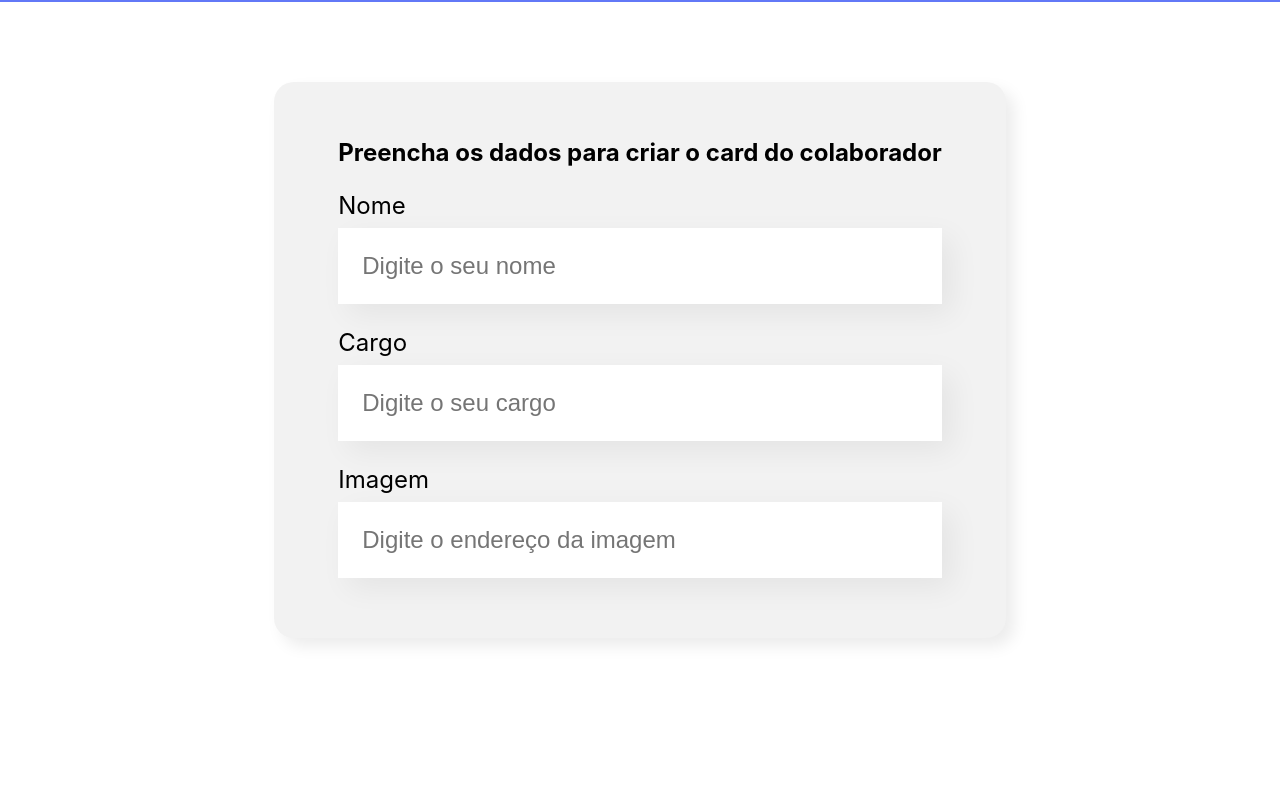
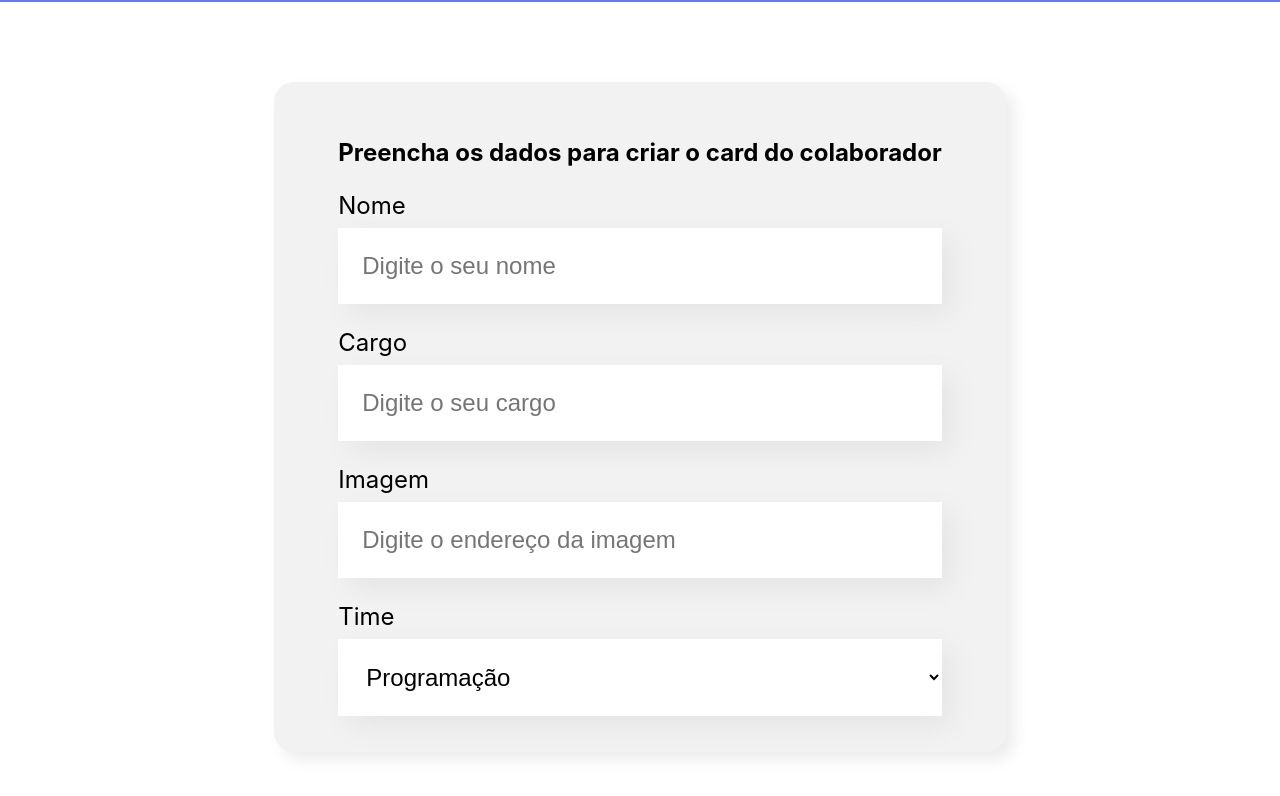
Before and after one commit to lucianogomes02/organo-react, a JavaScript app: page / in a window 1280 px wide. Shown: the part 496-1292 px from the top of the page. Before the commit the page ends 1214 px from the top, so only its background shows below. Built offline with nearby package versions, Linux system fonts and the light colour scheme; the HTML template or start-up script is replaced by a standard one.

Commit message:
feat(src/componentes/ListaSuspensa.js): implementação inicial do componente ListaSuspensa

```diff
--- a/src/componentes/Banner/Banner.js
+++ b/src/componentes/Banner/Banner.js
@@ -1,11 +1,11 @@
-import './Banner.css';
+import './Banner.css'
 
 const Banner = () => {
   return (
       <header className="banner">
         <img src="/imagens/banner.png" alt="Banner principal da página do Organo."/>
       </header>
-  );
+  )
 }
 
-export default Banner;
+export default Banner
--- a/src/componentes/CampoTexto/CampoTexto.js
+++ b/src/componentes/CampoTexto/CampoTexto.js
@@ -1,4 +1,4 @@
-import './CampoTexto.css';
+import './CampoTexto.css'
 
 const CampoTexto = (props) => {
     return (
@@ -9,4 +9,4 @@
     )
 }
 
-export default CampoTexto;
+export default CampoTexto
--- a/src/componentes/Formulario/Formulario.js
+++ b/src/componentes/Formulario/Formulario.js
@@ -1,7 +1,18 @@
-import CampoTexto from "../CampoTexto/CampoTexto";
-import "./Formulario.css";
+import CampoTexto from "../CampoTexto/CampoTexto"
+import "./Formulario.css"
+import ListaSuspensa from "../ListaSuspensa/ListaSuspensa";
 
 const Formulario = () => {
+    const times = [
+        'Programação',
+        'Front-end',
+        'Data Science',
+        'DevOps',
+        'UX e Design',
+        'Mobile',
+        'Inovação e Gestão',
+    ]
+
     return (
         <section className="formulario">
             <form>
@@ -9,9 +20,10 @@
                 <CampoTexto label="Nome" placeholder="Digite o seu nome"/>
                 <CampoTexto label="Cargo" placeholder="Digite o seu cargo"/>
                 <CampoTexto label="Imagem" placeholder="Digite o endereço da imagem"/>
+                <ListaSuspensa label="Time" items={times}/>
             </form>
         </section>
     )
 }
 
-export default Formulario;
+export default Formulario
--- /dev/null
+++ b/src/componentes/ListaSuspensa/ListaSuspensa.css
@@ -0,0 +1,19 @@
+.lista-suspensa {
+
+}
+
+.lista-suspensa label {
+    display: block;
+    margin-bottom: 8px;
+    font-size: 24px;
+}
+
+.lista-suspensa select{
+    background-color: #FFF;
+    box-shadow: 10px 10px 30px rgba(0, 0, 0, 0.06);
+    width: 100%;
+    border: none;
+    font-size: 24px;
+    padding: 24px;
+    box-sizing: border-box;
+}
--- /dev/null
+++ b/src/componentes/ListaSuspensa/ListaSuspensa.js
@@ -0,0 +1,14 @@
+import './ListaSuspensa.css'
+
+const ListaSuspensa = (props) => {
+    return (
+        <div className='lista-suspensa'>
+            <label>{props.label}</label>
+            <select>
+                {props.items.map(item => <option key={item}>{item}</option>)}
+            </select>
+        </div>
+    )
+}
+
+export default ListaSuspensa
```
